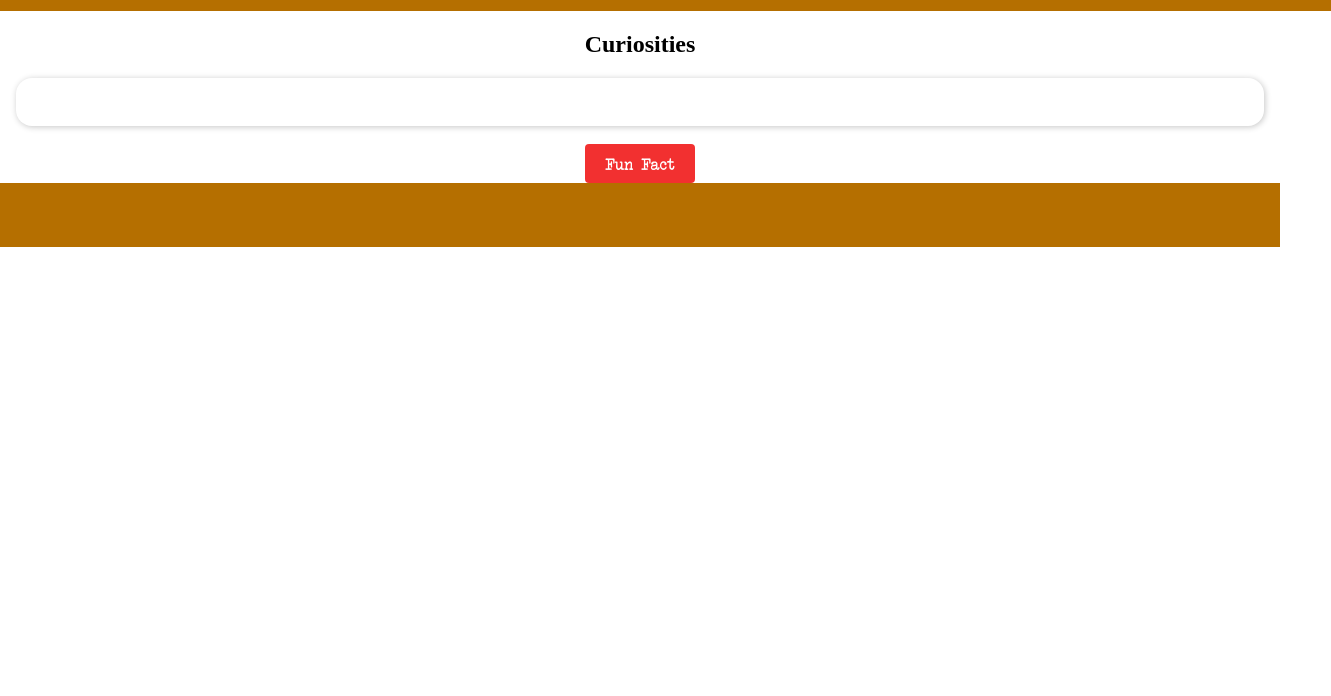
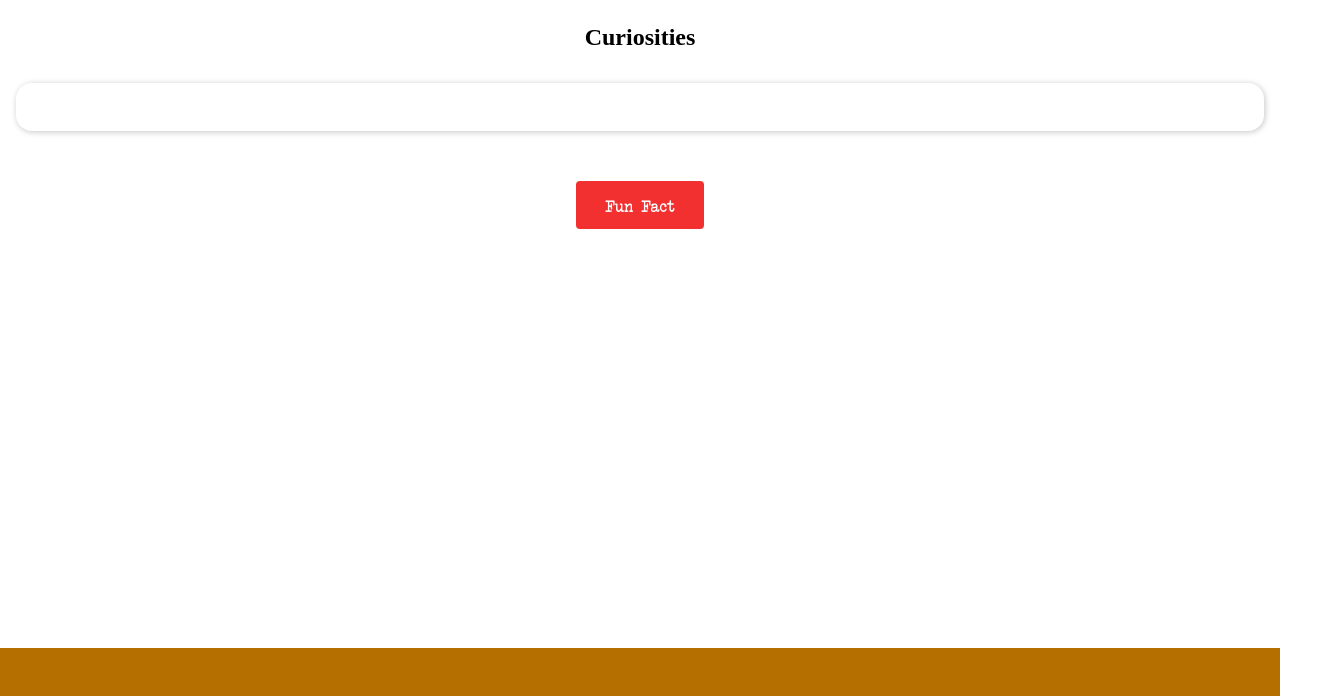
Before and after one commit to laugarci/API-CuriousFacts, a website: page html/index.html in a window 1280 px wide. Shown: the part 104-800 px from the top of the page, 1331 px wide, since content can reach past the window. Drawn offline with Linux system fonts and the light colour scheme.

Commit message:
mejora del tamano

```diff
--- a/css/index.css
+++ b/css/index.css
@@ -13,18 +13,24 @@
 }
 
 body {
+  position: relative;
   font-family: 'Itim';
   text-align: center;
+  height: 100vh;
+  width: 100%;
   margin: 0;
   padding: 0;
+  display: flex;
+  flex-direction: column;
+  justify-content: center;
 }
+
 
 
 header {
   display: flex;
   align-items: center;
   justify-content: center;
-  padding: 2%;
   height: 4rem;
   width: 100%;
   color: white;
@@ -35,7 +41,11 @@ header {
   display: none;
 }
 
+h2 {
+  margin-top: 4rem;
+}
 .text-fun-fact {
+  margin-top: 2rem;
   color: var(--black);
   font-size: 18px;
   border-radius: 1rem;
@@ -46,6 +56,7 @@ header {
 }
 
   .btn-fun-fact {
+    margin-top: 2rem;
     background-color: var(--red);
     color: white;
     font-family: 'Another Typewriter';
@@ -55,9 +66,13 @@ header {
     font-size: 16px;
     cursor: pointer;
     border-radius: 4px;
+    margin-bottom: 3rem;
+    height: 3rem;
+    width: 8rem;
   }
 
   footer {
     background-color: var(--dark-yellow);
-    height: 4rem;
+    height: 3rem;
+    margin-top: auto;
   }
--- a/html/index.html
+++ b/html/index.html
@@ -16,9 +16,11 @@
           </nav>
 
     </header>
+    <main>
     <h2>Curiosities</h2>
     <p class="text-fun-fact" id="fun-fact"></p>
     <button class="btn-fun-fact" id="fun-fact-btn">Fun Fact</button>
+    </main>
     <footer></footer>
     <script src="/js/index.js"></script>
 </body>
```
